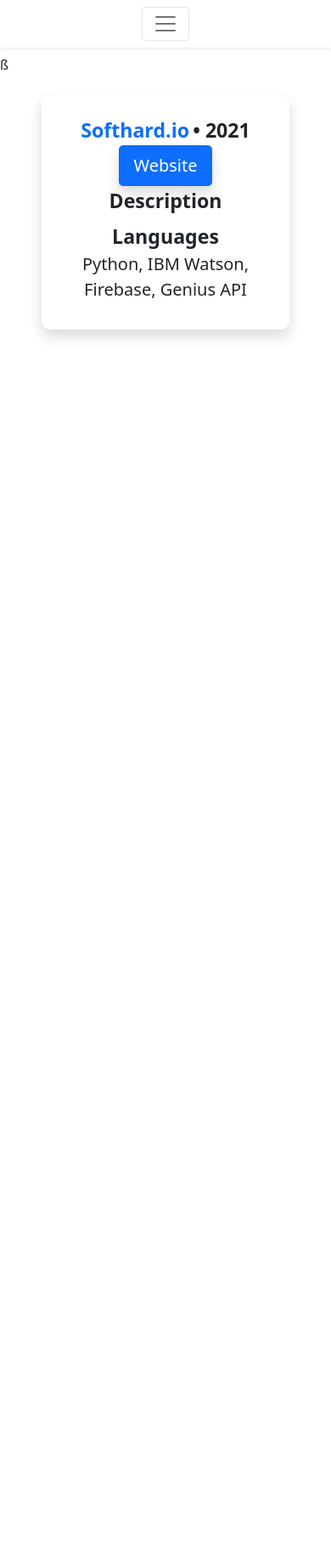
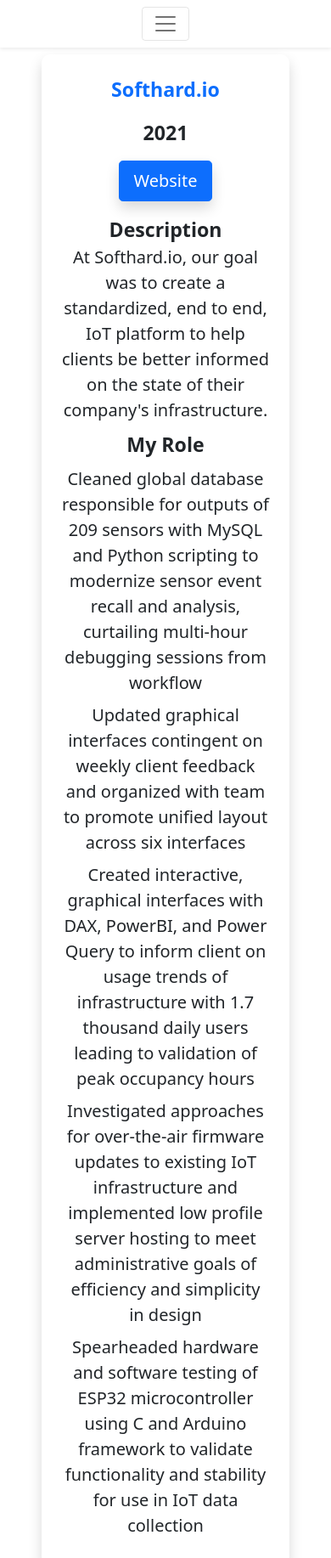
Before and after one commit to cadenhowell/cadenhowell.github.io, a plain HTML site: page html/work.html in a window 390 px wide. Shown: the top 1834 px of the page at 85% size. Before the commit the page ends 844 px from the top, so only its background shows below. Drawn offline with nearby package versions, Linux system fonts and the light colour scheme.

Commit message:
Fixed centering on small screen and added to work

```diff
--- a/html/work.html
+++ b/html/work.html
@@ -62,27 +62,47 @@
                 </div>
             </div>
         </div>
-    </nav>ß
+    </nav>
 
     <!--Projects-->
-    <div class="container w-75 mb-5 mt-4 p-4 shadow" style="border-radius: 10px;">
-        <div class="d-flex flex-wrap justify-content-md-start justify-content-center">
-            <div class="text-center">
+    <div class="container w-75 mb-5 p-4 shadow" style="border-radius: 10px;">
+        <div class="d-flex justify-content-center">
+            <div class="text-center d-none d-lg-block">
                 <span class="text-primary fs-3 fw-bold">Softhard.io</span>
                 <span class="fs-3 fw-bold"> • 2021</span>
             </div>
-            <a href="https://softhard.io" target="-blank" class="btn btn-primary btn-lg ms-md-auto shadow">Website</a>
+            <div class="d-none d-lg-block ms-auto">
+                <a href="https://softhard.io" target="_blank" class="btn btn-primary btn-lg shadow mb-3">Website</a>
+            </div>
+            <div class="text-center d-lg-none">
+                <p class="text-primary fs-3 fw-bold">Softhard.io</p>
+                <p class="fs-3 fw-bold">2021</p>
+                <a href="https://softhard.io" target="_blank" class="btn btn-primary btn-lg shadow mb-3">Website</a>
+            </div>
         </div>
-        <div class="mb-2 text-center text-sm-start">
+        <div class="mb-2 text-center text-lg-start">
             <p class="fs-3 fw-bold my-0">Description</p>
             <span class="fs-5">
-
+                At Softhard.io, our goal was to create a standardized, end to end, IoT platform to help clients be better
+                informed on the state of their company's infrastructure.
             </span>
         </div>
-        <div class="mb-2 text-center text-sm-start">
-            <p class="fs-3 fw-bold my-0">Languages</p>
-            <span class="fs-5">Python, IBM Watson, Firebase, Genius API</span>
+        <div class="mb-2 text-center text-lg-start">
+            <p class="fs-3 fw-bold my-0">My Role</p>
+            <div class="fs-5">
+                <p class="my-2">Cleaned global database responsible for outputs of 209 sensors with MySQL and Python scripting
+                    to modernize sensor event recall and analysis, curtailing multi-hour debugging sessions from workflow</p>
+                <p class="my-2">Updated graphical interfaces contingent on weekly client feedback and organized with team to
+                    promote unified layout across six interfaces</p>
+                <p class="my-2">Created interactive, graphical interfaces with DAX, PowerBI, and Power Query to inform client on
+                    usage trends of infrastructure with 1.7 thousand daily users leading to validation of peak occupancy hours</p>
+                <p class="my-2">Investigated approaches for over-the-air firmware updates to existing IoT infrastructure and
+                    implemented low profile server hosting to meet administrative goals of efficiency and simplicity in design</p>
+                <p class="my-2">Spearheaded hardware and software testing of ESP32 microcontroller using C and Arduino framework
+                    to validate functionality and stability for use in IoT data collection</p>
+            </div>
         </div>
+
     </div>
     <script src="https://cdn.jsdelivr.net/npm/bootstrap@5.1.3/dist/js/bootstrap.bundle.min.js" integrity="sha384-ka7Sk0Gln4gmtz2MlQnikT1wXgYsOg+OMhuP+IlRH9sENBO0LRn5q+8nbTov4+1p" crossorigin="anonymous"></script>
   </body>
```
Also changed, not shown: html/projects.html (+59 -30 lines).
